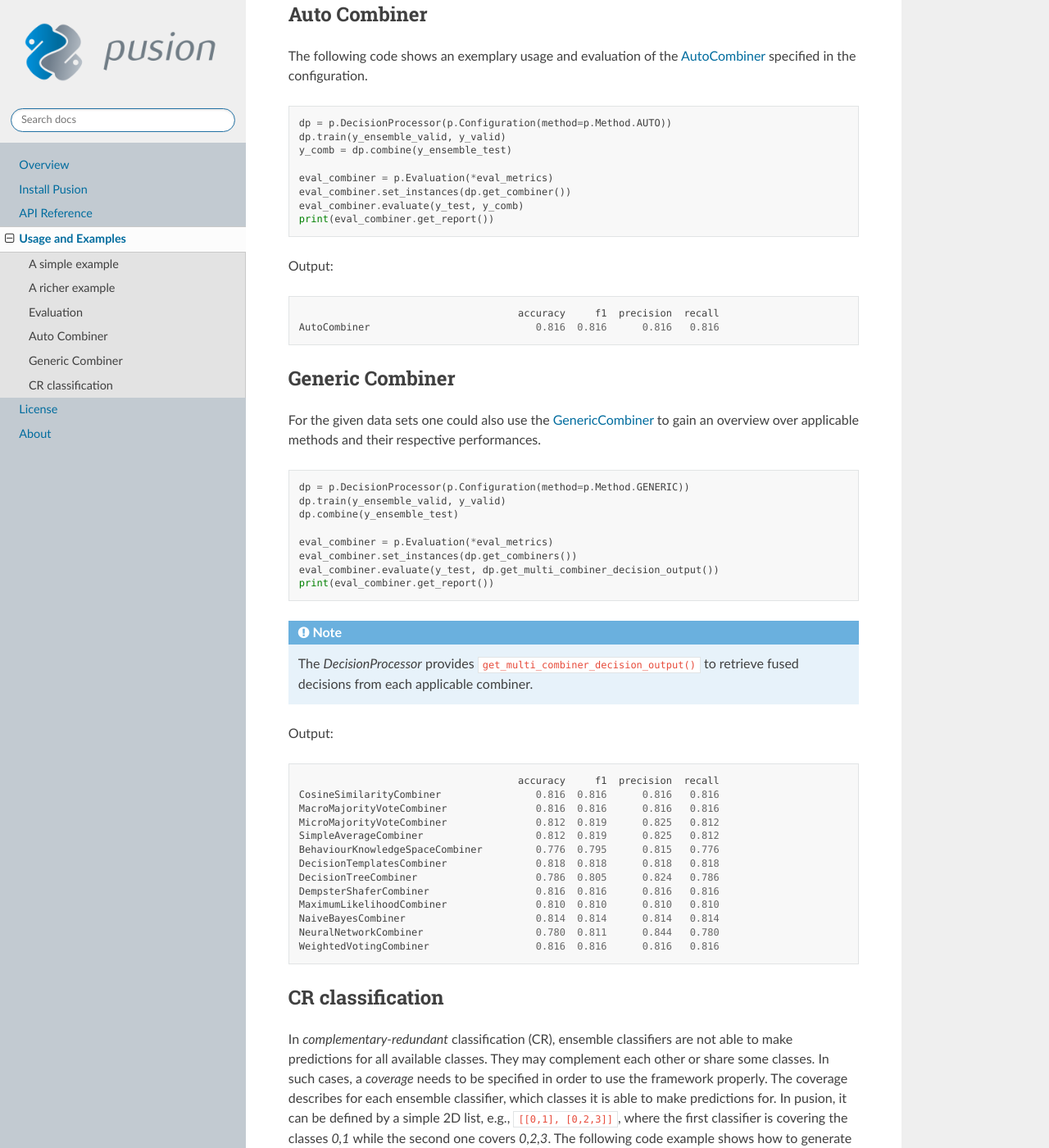
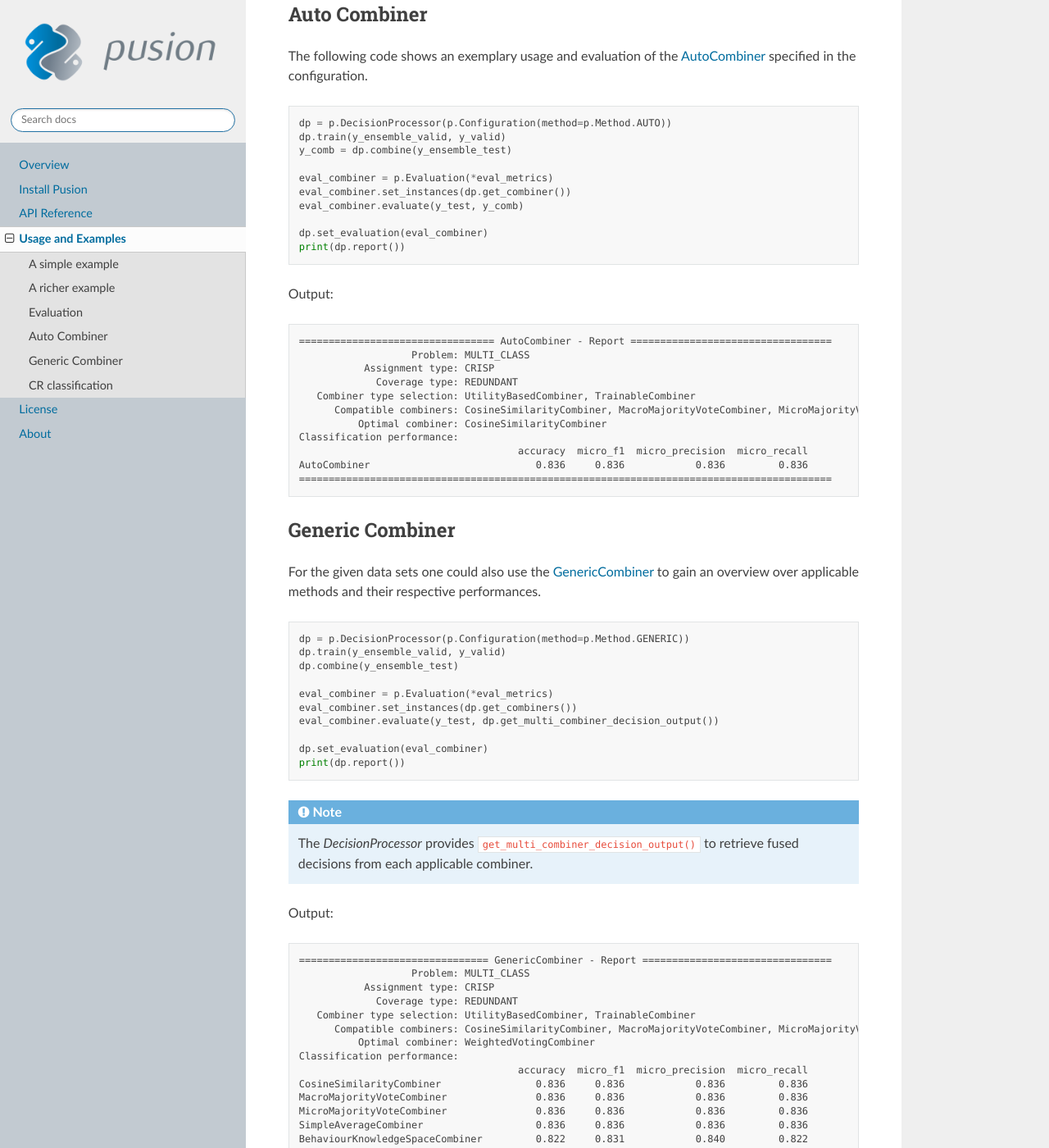
Before and after one commit to IPVS-AS/pusion, a Sphinx documentation site: the page built from docs/source/usage_and_examples.rst, in a window 1280 px wide and 1400 px high, scrolled down 2447 px. Shown: the whole window at 82% size. Built offline with Sphinx 7.4.7 and the Read the Docs theme 2.0.0, drawn with Linux system fonts in a browser that asks for light colours; some of the changed text lies outside the part shown.

Commit message:
Doc: Update usage and examples.

```diff
--- a/docs/source/usage_and_examples.rst
+++ b/docs/source/usage_and_examples.rst
@@ -119,7 +119,7 @@ for the combiner as well as for the ensemble.
 
 Output:
 
-.. code::
+.. code:: text
 
     ============= Ensemble ===============
                                          accuracy     f1  precision  recall
@@ -146,15 +146,25 @@ the configuration.
     eval_combiner = p.Evaluation(*eval_metrics)
     eval_combiner.set_instances(dp.get_combiner())
     eval_combiner.evaluate(y_test, y_comb)
-    print(eval_combiner.get_report())
+
+    dp.set_evaluation(eval_combiner)
+    print(dp.report())
 
 Output:
 
-.. code::
+.. code:: text
 
-                                         accuracy     f1  precision  recall
-    AutoCombiner                            0.816  0.816      0.816   0.816
-
+    ================================= AutoCombiner - Report ==================================
+                       Problem: MULTI_CLASS
+               Assignment type: CRISP
+                 Coverage type: REDUNDANT
+       Combiner type selection: UtilityBasedCombiner, TrainableCombiner
+          Compatible combiners: CosineSimilarityCombiner, MacroMajorityVoteCombiner, MicroMajorityVoteCombiner, SimpleAverageCombiner, BehaviourKnowledgeSpaceCombiner, DecisionTemplatesCombiner, KNNCombiner, DempsterShaferCombiner, MaximumLikelihoodCombiner, NaiveBayesCombiner, NeuralNetworkCombiner, WeightedVotingCombiner
+              Optimal combiner: CosineSimilarityCombiner
+    Classification performance:
+                                         accuracy  micro_f1  micro_precision  micro_recall
+    AutoCombiner                            0.836     0.836            0.836         0.836
+    ==========================================================================================
 
 Generic Combiner
 ----------------
@@ -171,7 +181,9 @@ methods and their respective performances.
     eval_combiner = p.Evaluation(*eval_metrics)
     eval_combiner.set_instances(dp.get_combiners())
     eval_combiner.evaluate(y_test, dp.get_multi_combiner_decision_output())
-    print(eval_combiner.get_report())
+
+    dp.set_evaluation(eval_combiner)
+    print(dp.report())
 
 .. note::
 
@@ -180,21 +192,30 @@ methods and their respective performances.
 
 Output:
 
-.. code::
+.. code:: text
 
-                                         accuracy     f1  precision  recall
-    CosineSimilarityCombiner                0.816  0.816      0.816   0.816
-    MacroMajorityVoteCombiner               0.816  0.816      0.816   0.816
-    MicroMajorityVoteCombiner               0.812  0.819      0.825   0.812
-    SimpleAverageCombiner                   0.812  0.819      0.825   0.812
-    BehaviourKnowledgeSpaceCombiner         0.776  0.795      0.815   0.776
-    DecisionTemplatesCombiner               0.818  0.818      0.818   0.818
-    DecisionTreeCombiner                    0.786  0.805      0.824   0.786
-    DempsterShaferCombiner                  0.816  0.816      0.816   0.816
-    MaximumLikelihoodCombiner               0.810  0.810      0.810   0.810
-    NaiveBayesCombiner                      0.814  0.814      0.814   0.814
-    NeuralNetworkCombiner                   0.780  0.811      0.844   0.780
-    WeightedVotingCombiner                  0.816  0.816      0.816   0.816
+    ================================ GenericCombiner - Report ================================
+                       Problem: MULTI_CLASS
+               Assignment type: CRISP
+                 Coverage type: REDUNDANT
+       Combiner type selection: UtilityBasedCombiner, TrainableCombiner
+          Compatible combiners: CosineSimilarityCombiner, MacroMajorityVoteCombiner, MicroMajorityVoteCombiner, SimpleAverageCombiner, BehaviourKnowledgeSpaceCombiner, DecisionTemplatesCombiner, KNNCombiner, DempsterShaferCombiner, MaximumLikelihoodCombiner, NaiveBayesCombiner, NeuralNetworkCombiner, WeightedVotingCombiner
+              Optimal combiner: WeightedVotingCombiner
+    Classification performance:
+                                         accuracy  micro_f1  micro_precision  micro_recall
+    CosineSimilarityCombiner                0.836     0.836            0.836         0.836
+    MacroMajorityVoteCombiner               0.836     0.836            0.836         0.836
+    MicroMajorityVoteCombiner               0.836     0.836            0.836         0.836
+    SimpleAverageCombiner                   0.836     0.836            0.836         0.836
+    BehaviourKnowledgeSpaceCombiner         0.822     0.831            0.840         0.822
+    DecisionTemplatesCombiner               0.836     0.836            0.836         0.836
+    KNNCombiner                             0.826     0.836            0.846         0.826
+    DempsterShaferCombiner                  0.836     0.836            0.836         0.836
+    MaximumLikelihoodCombiner               0.834     0.834            0.834         0.834
+    NaiveBayesCombiner                      0.836     0.836            0.836         0.836
+    NeuralNetworkCombiner                   0.826     0.832            0.838         0.826
+    WeightedVotingCombiner                  0.836     0.836            0.836         0.836
+    ==========================================================================================
 
 CR classification
 -----------------
@@ -242,7 +263,7 @@ The following code example shows how to generate and combine such complementary-
 
 The framework provides also a specific evaluation methodology for complementary-redundant results.
 
-.. code::
+.. code:: python
 
     # Define classification performance metrics used for the evaluation
     eval_metrics = [
@@ -262,16 +283,28 @@ The framework provides also a specific evaluation methodology for complementary-
     eval_combiner = p.Evaluation(*eval_metrics)
     eval_combiner.set_instances(dp.get_combiner())
     eval_combiner.evaluate_cr_decision_outputs(y_test, y_comb)
-    print(eval_combiner.get_report())
+
+    dp.set_evaluation(eval_combiner)
+    print(dp.report())
+
 
 Output:
 
-.. code::
+.. code:: text
 
-                                         accuracy     f1  precision  recall
-    Ensemble                                0.646  0.802      0.803   0.802
-                                         accuracy   f1  precision  recall
-    AutoCombiner                             0.67  0.8      0.835   0.769
+                                         accuracy  micro_f1  micro_precision  micro_recall
+    Ensemble                                0.804     0.804            0.804         0.804
+    ================================= AutoCombiner - Report ==================================
+                       Problem: MULTI_LABEL
+               Assignment type: CRISP
+                 Coverage type: COMPLEMENTARY_REDUNDANT
+       Combiner type selection: UtilityBasedCombiner, TrainableCombiner
+          Compatible combiners: CRCosineSimilarity, CRMicroMajorityVoteCombiner, CRSimpleAverageCombiner, CRDecisionTemplatesCombiner, CRKNNCombiner, CRNeuralNetworkCombiner
+              Optimal combiner: CRDecisionTemplatesCombiner
+    Classification performance:
+                                         accuracy  micro_f1  micro_precision  micro_recall
+    AutoCombiner                            0.813     0.813            0.813         0.813
+    ==========================================================================================
 
 
 .. warning::
```
Also changed, not shown: 1 other file.
